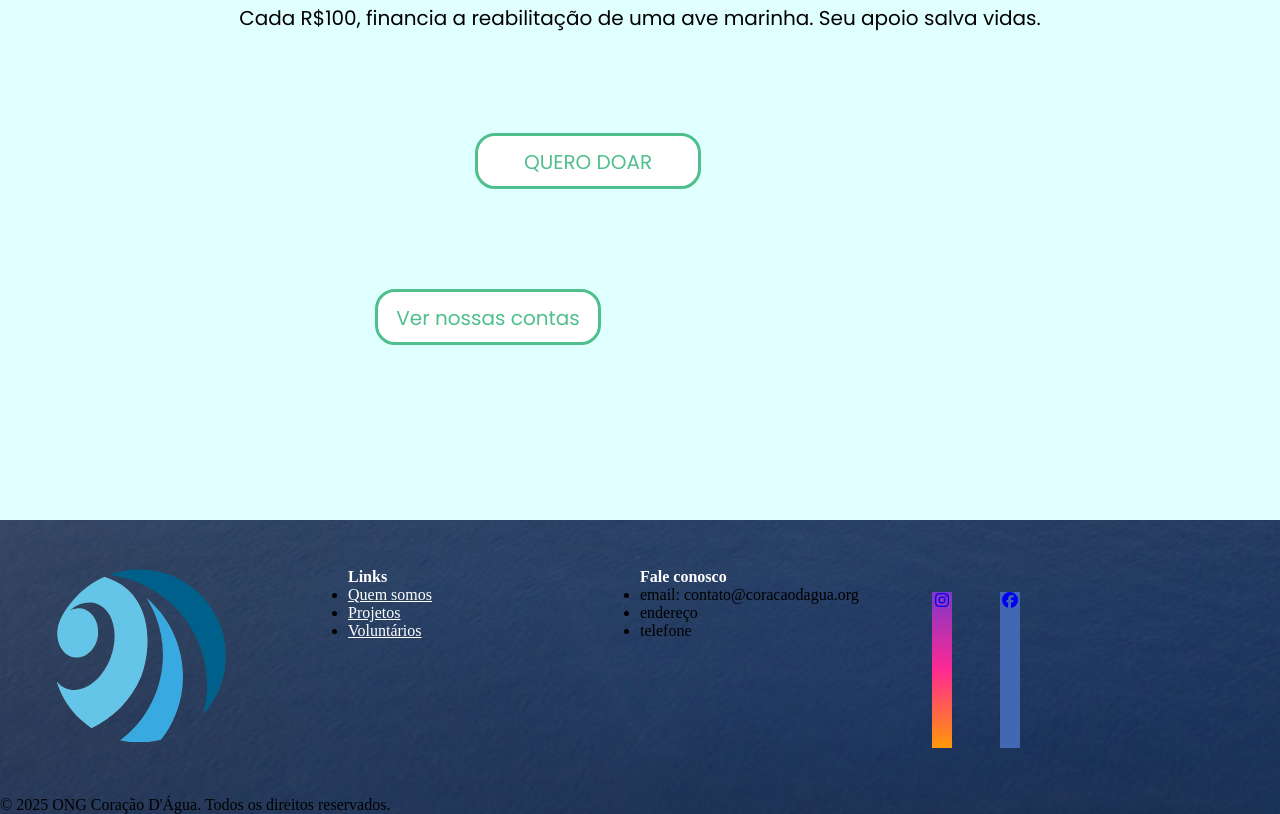
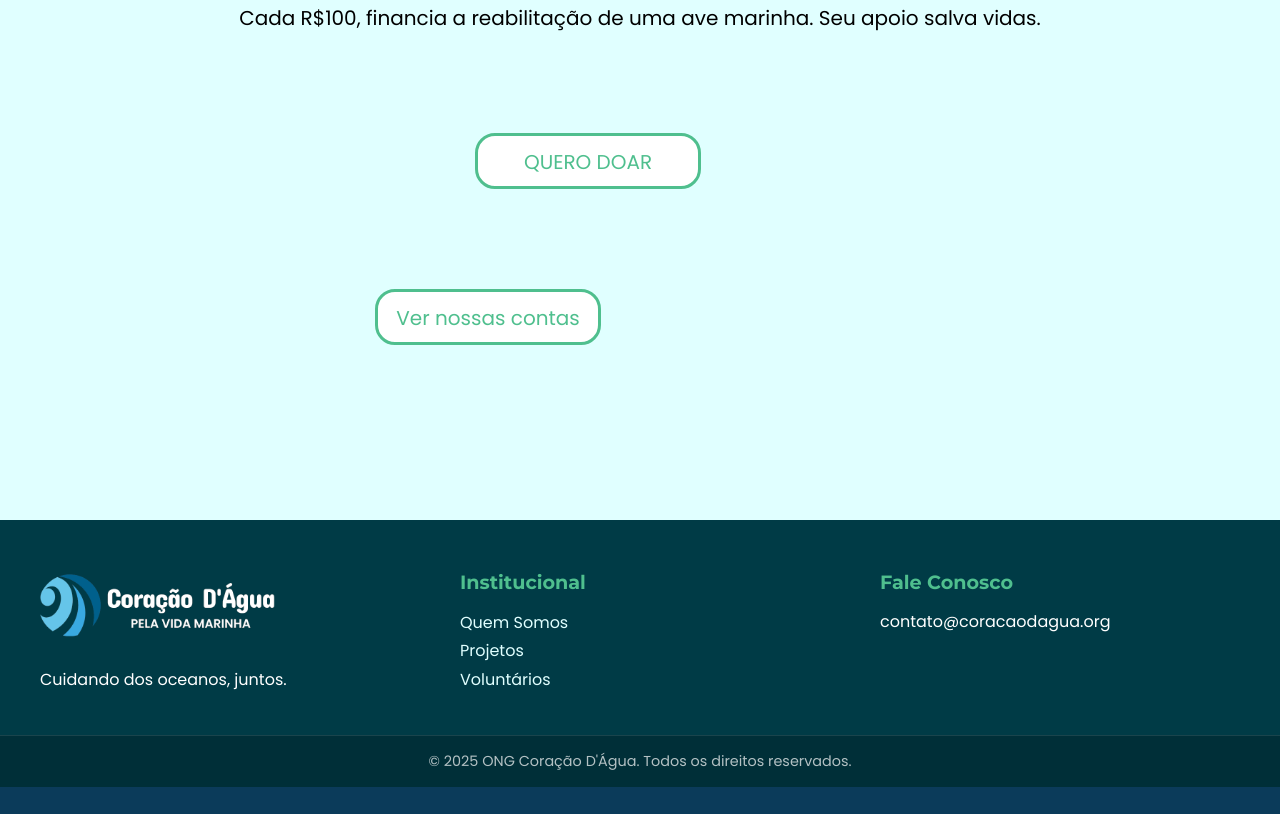
Before and after one commit to lostKorok/ong-coracao-dagua, a plain HTML site: page index.html in a window 1280 px wide. Shown: the part 1012-1826 px from the top of the page. After the commit the page ends 1799 px from the top, so only its background shows below. Drawn offline with Linux system fonts and the light colour scheme.

Commit message:
footer finalizado

```diff
--- a/css/cadastro.css
+++ b/css/cadastro.css
@@ -327,3 +327,68 @@ footer {
 .botao-doar-modal:hover {
     background-color: #002b33;
 }
+
+footer {
+    background-color: #003B46;
+    color: #FFFFFF;
+    font-family: 'Poppins', sans-serif;
+    padding-top: 50px;
+}
+
+.container-footer {
+    display: flex;
+    flex-direction: row;
+    justify-content: space-between;
+    max-width: 1200px;
+    margin: 0 auto;
+    padding: 0 20px 40px 20px;
+    flex-wrap: wrap;
+    gap: 30px;
+}
+
+
+.footer-coluna {
+    width: 30%;
+}
+
+.footer-coluna h3 {
+    font-family: 'Montserrat', sans-serif;
+    color: #4FBF8E;
+    margin-bottom: 15px;
+    font-size: 1.2em;
+}
+
+.footer-coluna ul {
+    list-style: none;
+    padding: 0;
+}
+
+.footer-coluna ul li a {
+    color: #E0FFFF;
+    text-decoration: none;
+    line-height: 1.8;
+    transition: color 0.3s;
+}
+
+.footer-coluna ul li a:hover {
+    color: #FFFFFF;
+}
+
+.footer-coluna img {
+    width: 240px;
+    height: auto;
+    margin-bottom: 10px;
+}
+
+.footer-copyright {
+    background-color: rgba(0, 0, 0, 0.2);
+    text-align: center;
+    padding: 15px 0;
+    font-size: 0.9em;
+    border-top: 1px solid rgba(255, 255, 255, 0.1);
+}
+
+.footer-copyright p {
+    margin: 0;
+    color: rgba(255, 255, 255, 0.7);
+}
--- a/css/doacao.css
+++ b/css/doacao.css
@@ -163,6 +163,7 @@ footer {
     gap: 30px;
 }
 
+
 .footer-coluna {
     width: 30%;
 }
@@ -171,7 +172,7 @@ footer {
     font-family: 'Montserrat', sans-serif;
     color: #4FBF8E;
     margin-bottom: 15px;
-    font-size: 19px;
+    font-size: 1.2em;
 }
 
 .footer-coluna ul {
@@ -190,19 +191,17 @@ footer {
     color: #FFFFFF;
 }
 
-
 .footer-coluna img {
     width: 240px;
     height: auto;
     margin-bottom: 10px;
 }
 
-
 .footer-copyright {
     background-color: rgba(0, 0, 0, 0.2);
     text-align: center;
     padding: 15px 0;
-    font-size: 14px;
+    font-size: 0.9em;
     border-top: 1px solid rgba(255, 255, 255, 0.1);
 }
 
--- a/css/projetos.css
+++ b/css/projetos.css
@@ -241,3 +241,68 @@ h1{
     text-align: center;
     margin-top: 10px;
 }
+
+footer {
+    background-color: #003B46;
+    color: #FFFFFF;
+    font-family: 'Poppins', sans-serif;
+    padding-top: 50px;
+}
+
+.container-footer {
+    display: flex;
+    flex-direction: row;
+    justify-content: space-between;
+    max-width: 1200px;
+    margin: 0 auto;
+    padding: 0 20px 40px 20px;
+    flex-wrap: wrap;
+    gap: 30px;
+}
+
+
+.footer-coluna {
+    width: 30%;
+}
+
+.footer-coluna h3 {
+    font-family: 'Montserrat', sans-serif;
+    color: #4FBF8E;
+    margin-bottom: 15px;
+    font-size: 1.2em;
+}
+
+.footer-coluna ul {
+    list-style: none;
+    padding: 0;
+}
+
+.footer-coluna ul li a {
+    color: #E0FFFF;
+    text-decoration: none;
+    line-height: 1.8;
+    transition: color 0.3s;
+}
+
+.footer-coluna ul li a:hover {
+    color: #FFFFFF;
+}
+
+.footer-coluna img {
+    width: 240px;
+    height: auto;
+    margin-bottom: 10px;
+}
+
+.footer-copyright {
+    background-color: rgba(0, 0, 0, 0.2);
+    text-align: center;
+    padding: 15px 0;
+    font-size: 0.9em;
+    border-top: 1px solid rgba(255, 255, 255, 0.1);
+}
+
+.footer-copyright p {
+    margin: 0;
+    color: rgba(255, 255, 255, 0.7);
+}
--- a/css/sobrenos.css
+++ b/css/sobrenos.css
@@ -267,8 +267,67 @@ i{
 
 
 
-/*O que falta?
-Arrumar o perfils dos lideres
-Ajustar a section transparencia, ajustando tamanho, margens, fontes e bordas
-Finalizar rodape
-*/
+footer {
+    background-color: #003B46;
+    color: #FFFFFF;
+    font-family: 'Poppins', sans-serif;
+    padding-top: 50px;
+}
+
+.container-footer {
+    display: flex;
+    flex-direction: row;
+    justify-content: space-between;
+    max-width: 1200px;
+    margin: 0 auto;
+    padding: 0 20px 40px 20px;
+    flex-wrap: wrap;
+    gap: 30px;
+}
+
+
+.footer-coluna {
+    width: 30%;
+}
+
+.footer-coluna h3 {
+    font-family: 'Montserrat', sans-serif;
+    color: #4FBF8E;
+    margin-bottom: 15px;
+    font-size: 1.2em;
+}
+
+.footer-coluna ul {
+    list-style: none;
+    padding: 0;
+}
+
+.footer-coluna ul li a {
+    color: #E0FFFF;
+    text-decoration: none;
+    line-height: 1.8;
+    transition: color 0.3s;
+}
+
+.footer-coluna ul li a:hover {
+    color: #FFFFFF;
+}
+
+.footer-coluna img {
+    width: 240px;
+    height: auto;
+    margin-bottom: 10px;
+}
+
+.footer-copyright {
+    background-color: rgba(0, 0, 0, 0.2);
+    text-align: center;
+    padding: 15px 0;
+    font-size: 0.9em;
+    border-top: 1px solid rgba(255, 255, 255, 0.1);
+}
+
+.footer-copyright p {
+    margin: 0;
+    color: rgba(255, 255, 255, 0.7);
+}
--- a/css/style.css
+++ b/css/style.css
@@ -160,45 +160,67 @@ main a{
 }
 
 
-footer{
-    width: 100%;
-    color: var(--color-neutral-40);
+footer {
+    background-color: #003B46;
+    color: #FFFFFF;
+    font-family: 'Poppins', sans-serif;
+    padding-top: 50px;
 }
 
-#footer_content{
-    background-color: var(--color-neutral-10);
-    display: grid;
-    grid-template-columns: repeat(4, 1fr);
-    padding: 3rem 3.5rem;
+.container-footer {
+    display: flex;
+    flex-direction: row;
+    justify-content: space-between;
+    max-width: 1200px;
+    margin: 0 auto;
+    padding: 0 20px 40px 20px;
+    flex-wrap: wrap;
+    gap: 30px;
 }
 
-#footer_social_media{
-    display: flex;
-    gap: 3rem;
-    margin-top: 1.5rem;
+
+.footer-coluna {
+    width: 30%;
 }
 
-#footer_social_media .footer-link{
-    display: flex;
-    align-items: center;
-    justify-content: center;
-    width: 2.5rem;
-    height: 2.5rem;
-    color: var(--color-neutral-40);
-    border-radius: 50%;
+.footer-coluna h3 {
+    font-family: 'Montserrat', sans-serif;
+    color: #4FBF8E;
+    margin-bottom: 15px;
+    font-size: 1.2em;
 }
 
-#instagram{
-    background: linear-gradient(#7f37c9, #ff2992, #ff9807);
+.footer-coluna ul {
+    list-style: none;
+    padding: 0;
 }
 
-#facebook{
-    background-color: #4267b3;
+.footer-coluna ul li a {
+    color: #E0FFFF;
+    text-decoration: none;
+    line-height: 1.8;
+    transition: color 0.3s;
 }
-h4{
+
+.footer-coluna ul li a:hover {
     color: #FFFFFF;
 }
 
-li a{
-    color: #FFFFFF;
+.footer-coluna img {
+    width: 240px;
+    height: auto;
+    margin-bottom: 10px;
 }
+
+.footer-copyright {
+    background-color: rgba(0, 0, 0, 0.2);
+    text-align: center;
+    padding: 15px 0;
+    font-size: 0.9em;
+    border-top: 1px solid rgba(255, 255, 255, 0.1);
+}
+
+.footer-copyright p {
+    margin: 0;
+    color: rgba(255, 255, 255, 0.7);
+}
--- a/index.html
+++ b/index.html
@@ -56,61 +56,27 @@
         </section>
 
         <footer>
-
-            <div id="footer_content">
-
-                <div id="footer_logo">
-                    <img src="favicon.png" alt="Logo Coração D'Água">
+            <div class="container-footer">
+                <div class="footer-coluna logo">
+                    <img src="img/logotipo_coracaodagua.png" alt="Logo Coração D'Água">
+                    <p class="slogan">Cuidando dos oceanos, juntos.</p>
                 </div>
-
-                <div id="footer_links">
-                    <h4>Links</h4>
+                <div class="footer-coluna links-uteis">
+                    <h3>Institucional</h3>
                     <ul>
-                        <li>
-                            <a href="sobrenos.html" class="footer_link">Quem somos</a>
-                        </li>
-                        <li>
-                            <a href="projetos.html" class="footer_link">Projetos</a>
-                        </li>
-                        <li>
-                            <a href="#" class="footer_link">Voluntários</a>
-                        </li>
-                 </div>
-
-                 <div id="footer_contact">
-                    <h4>Fale conosco</h4>
-                    <ul>
-                        <li>email: contato@coracaodagua.org</li>
-                        <li>endereço</li>
-                        <li>telefone</li>
+                        <li><a href="sobrenos.html" target="_blank" rel="external">Quem Somos</a></li>
+                        <li><a href="projetos.html" target="_blank" rel="external">Projetos</a></li>
+                        <li><a href="cadastro.html" target="_blank" rel="external">Voluntários</a></li>
                     </ul>
+                </div>
+                <div class="footer-coluna contato">
+                    <h3>Fale Conosco</h3>
+                    <p>contato@coracaodagua.org</p>
                     </div>
-
-                    <div id="footer_social_media">
-
-                        <a href="#" calss="footer-link" id="instagram" target="_blank" rel="noopener noreferrer" aria-label="Abrir página no Instagram do Coração D'Água">
-
-                        <i class="fa-brands fa-instagram"></i>
-                         </a>
-
-                         <a href="#" calss="footer-link" id="facebook" target="_blank" rel="noopener noreferrer" aria-label="Abrir página no Facebook do Coração D'Água">
-
-                          <i class="fa-brands fa-facebook"></i>
-                          </a>
-
-                 </div>
-
-
             </div>
-
-            <div class="footer_copyright">
-                <p>&#169 2025 ONG Coração D'Água. Todos os direitos reservados.</p>
+            <div class="footer-copyright">
+                <p>© 2025 ONG Coração D'Água. Todos os direitos reservados.</p>
             </div>
-
-
-
-
-
         </footer>
 
 
```
Also changed, not shown: projetos.html (+25 -0 lines), sobrenos.html (+22 -30 lines), cadastro.html (indentation only).
